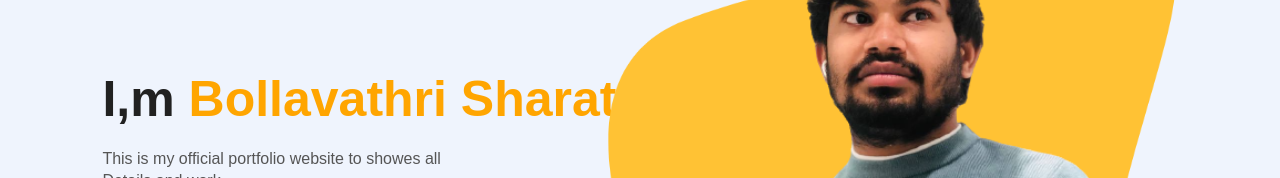
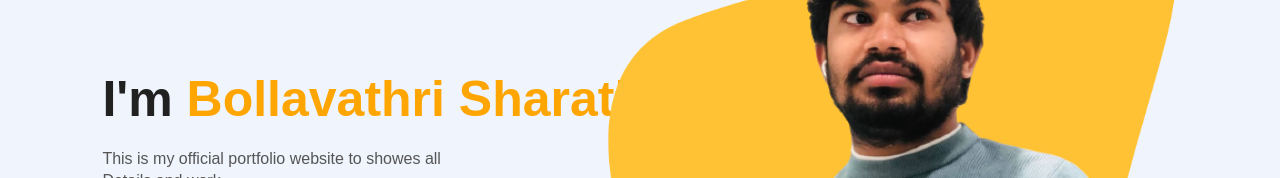
Before and after one commit to Garxa/personal_portfolio1, a plain HTML site: page index.html in a window 1280 px wide. Shown: the part 326-504 px from the top of the page. Drawn offline with Linux system fonts and the light colour scheme; files whose address does not match are found by name.

Commit message:
Update index.html

```diff
--- a/index.html
+++ b/index.html
@@ -20,7 +20,7 @@
             </ul>
         </nav>
         <div class="detel">
-            <h1>I,m <span>Bollavathri Sharath Kumar</span></h1>
+            <h1>I'm <span>Bollavathri Sharath Kumar</span></h1>
             <p>This is my official portfolio website to showes all
                 <br>Details and work
             </p>
```
